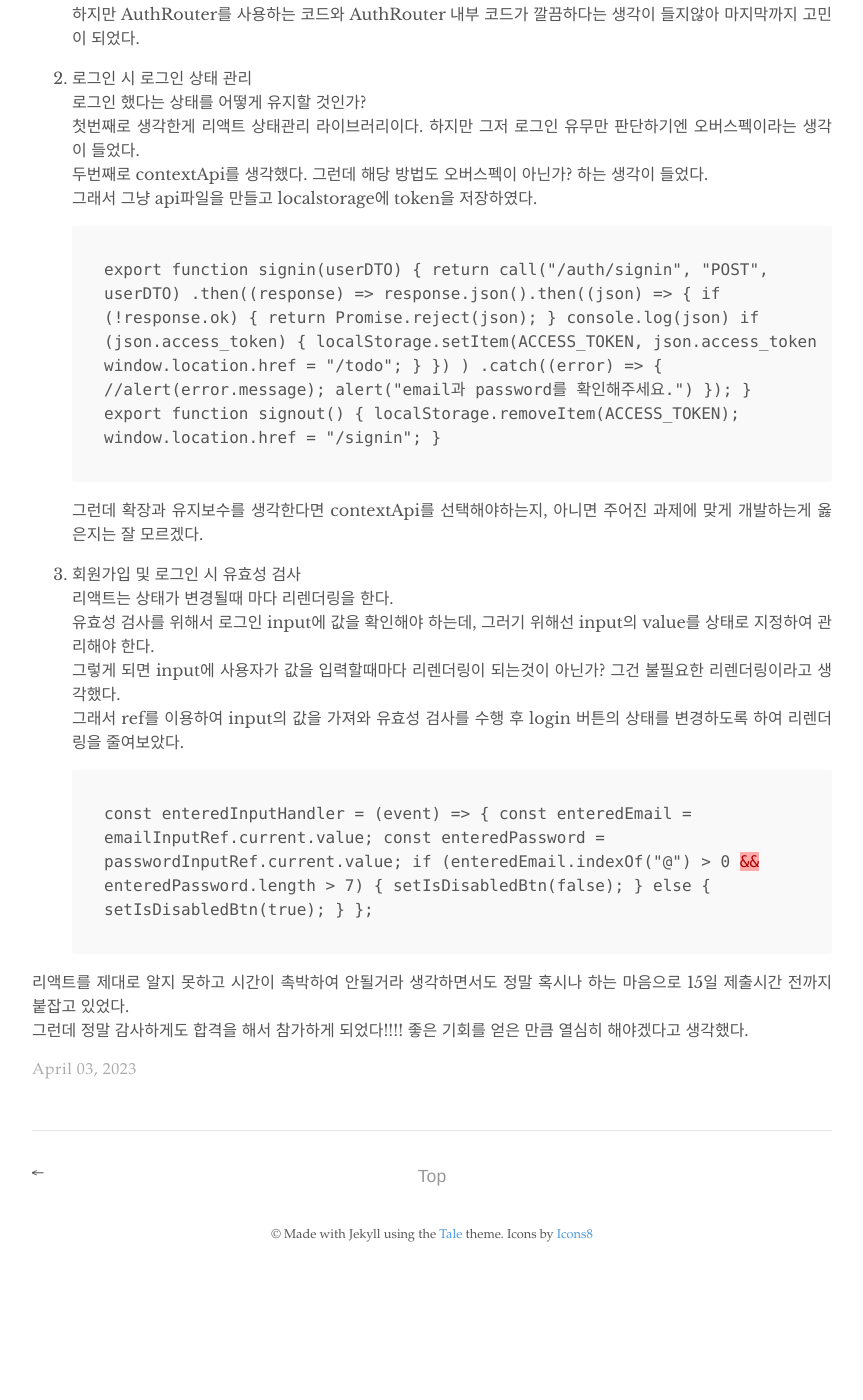
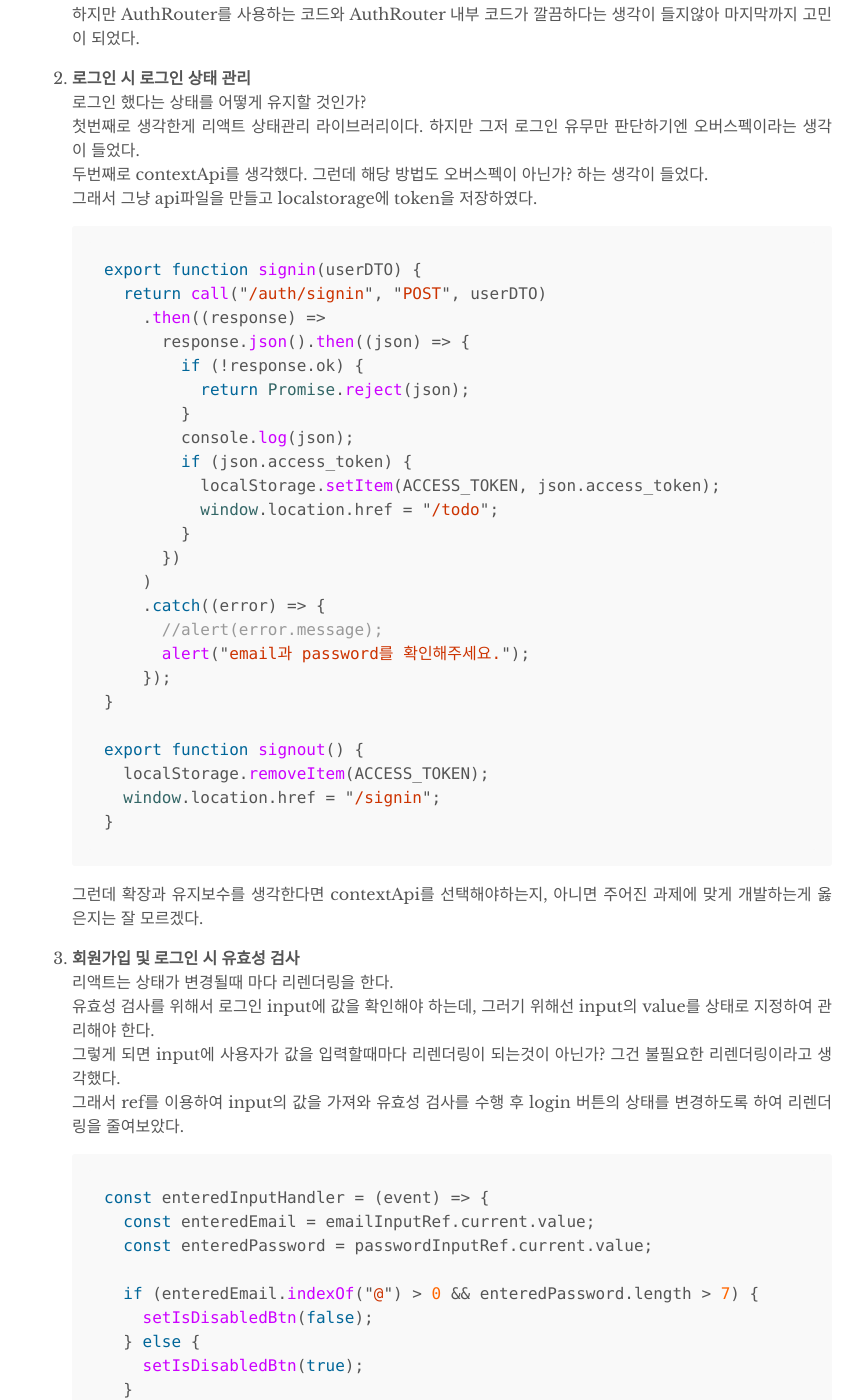
Before and after one commit to haeunchoi-dev/haeunchoi-dev.github.io, a Jekyll site: the page built from _posts/study/wanted/2023-04-03-pre-onboarding-frontend-1.md, in a window 1280 px wide and 1400 px high, scrolled down 1795 px. Shown: the whole window, without its empty margins (208-1071 px from the left). Built offline with Jekyll 4.4.1, drawn with Linux system fonts in a browser that asks for light colours; before the commit the page ends 3073 px from its top, so only the background shows below that; some of the changed text lies outside the part shown.

Commit message:
Docs: wanted-frontend-internship

````diff
--- a/_posts/study/wanted/2023-04-03-pre-onboarding-frontend-1.md
+++ b/_posts/study/wanted/2023-04-03-pre-onboarding-frontend-1.md
@@ -25,7 +25,7 @@ si에서 jsp만 사용하다가 view와 리액트에 대해 알게되어 한번
 
 당연히 요구사항은 모두 만족시켜야겠지만 더 신경을 쓴 지점이 있다면, 크게 3가지가 있었다.
 
-1. 로그인 여부에 따른 리다이렉트
+1. **로그인 여부에 따른 리다이렉트**
    로그인 여부에 따라 todo나 로그인 화면으로 리다이렉트를 해야했다.
    우선 제일 먼저 생각한 방법은 useEffect를 이용한 방법이다.
     인증이 필요한 컴포넌트 내에 useEffect를 사용해 token을 검사하고 인증결과에 따라 리다이렉트를 시키는 방법이다.
@@ -66,37 +66,59 @@ si에서 jsp만 사용하다가 view와 리액트에 대해 알게되어 한번
 
    하지만 AuthRouter를 사용하는 코드와 AuthRouter 내부 코드가 깔끔하다는 생각이 들지않아 마지막까지 고민이 되었다.
 
-2. 로그인 시 로그인 상태 관리
+2. **로그인 시 로그인 상태 관리**
    로그인 했다는 상태를 어떻게 유지할 것인가?
    첫번째로 생각한게 리액트 상태관리 라이브러리이다. 하지만 그저 로그인 유무만 판단하기엔 오버스펙이라는 생각이 들었다.
    두번째로 contextApi를 생각했다. 그런데 해당 방법도 오버스펙이 아닌가? 하는 생각이 들었다.
    그래서 그냥 api파일을 만들고 localstorage에 token을 저장하였다.
 
-   ```html
-   export function signin(userDTO) { return call("/auth/signin", "POST",
-   userDTO) .then((response) => response.json().then((json) => { if
-   (!response.ok) { return Promise.reject(json); } console.log(json) if
-   (json.access_token) { localStorage.setItem(ACCESS_TOKEN, json.access_token);
-   window.location.href = "/todo"; } }) ) .catch((error) => {
-   //alert(error.message); alert("email과 password를 확인해주세요.") }); }
-   export function signout() { localStorage.removeItem(ACCESS_TOKEN);
-   window.location.href = "/signin"; }
+   ```javascript
+   export function signin(userDTO) {
+     return call("/auth/signin", "POST", userDTO)
+       .then((response) =>
+         response.json().then((json) => {
+           if (!response.ok) {
+             return Promise.reject(json);
+           }
+           console.log(json);
+           if (json.access_token) {
+             localStorage.setItem(ACCESS_TOKEN, json.access_token);
+             window.location.href = "/todo";
+           }
+         })
+       )
+       .catch((error) => {
+         //alert(error.message);
+         alert("email과 password를 확인해주세요.");
+       });
+   }
+
+   export function signout() {
+     localStorage.removeItem(ACCESS_TOKEN);
+     window.location.href = "/signin";
+   }
    ```
 
    그런데 확장과 유지보수를 생각한다면 contextApi를 선택해야하는지, 아니면 주어진 과제에 맞게 개발하는게 옳은지는 잘 모르겠다.
 
-3. 회원가입 및 로그인 시 유효성 검사
-   리액트는 상태가 변경될때 마다 리렌더링을 한다.
-   유효성 검사를 위해서 로그인 input에 값을 확인해야 하는데, 그러기 위해선 input의 value를 상태로 지정하여 관리해야 한다.
-   그렇게 되면 input에 사용자가 값을 입력할때마다 리렌더링이 되는것이 아닌가? 그건 불필요한 리렌더링이라고 생각했다.
-   그래서 ref를 이용하여 input의 값을 가져와 유효성 검사를 수행 후 login 버튼의 상태를 변경하도록 하여 리렌더링을 줄여보았다.
-   ```html
-   const enteredInputHandler = (event) => { const enteredEmail =
-   emailInputRef.current.value; const enteredPassword =
-   passwordInputRef.current.value; if (enteredEmail.indexOf("@") > 0 &&
-   enteredPassword.length > 7) { setIsDisabledBtn(false); } else {
-   setIsDisabledBtn(true); } };
+3. **회원가입 및 로그인 시 유효성 검사**
+    리액트는 상태가 변경될때 마다 리렌더링을 한다.
+    유효성 검사를 위해서 로그인 input에 값을 확인해야 하는데, 그러기 위해선 input의 value를 상태로 지정하여 관리해야 한다.
+    그렇게 되면 input에 사용자가 값을 입력할때마다 리렌더링이 되는것이 아닌가? 그건 불필요한 리렌더링이라고 생각했다.
+    그래서 ref를 이용하여 input의 값을 가져와 유효성 검사를 수행 후 login 버튼의 상태를 변경하도록 하여 리렌더링을 줄여보았다.
+
+   ```javascript
+   const enteredInputHandler = (event) => {
+     const enteredEmail = emailInputRef.current.value;
+     const enteredPassword = passwordInputRef.current.value;
+
+     if (enteredEmail.indexOf("@") > 0 && enteredPassword.length > 7) {
+       setIsDisabledBtn(false);
+     } else {
+       setIsDisabledBtn(true);
+     }
+   };
    ```
 
 리액트를 제대로 알지 못하고 시간이 촉박하여 안될거라 생각하면서도 정말 혹시나 하는 마음으로 15일 제출시간 전까지 붙잡고 있었다.
-그런데 정말 감사하게도 합격을 해서 참가하게 되었다!!!! 좋은 기회를 얻은 만큼 열심히 해야겠다고 생각했다.
+그런데 정말 감사하게도 합격을 해서 참가하게 되었다!!!! 좋은 기회를 얻은 만큼 열심히 해야겠다.
--- /dev/null
+++ b/_posts/study/wanted/2023-04-04-pre-onboarding-frontend-2.md
@@ -0,0 +1,59 @@
+---
+layout: post
+title: "원티드 프리온보딩 프론트엔드 인턴십 (2)"
+tags: "wanted-frontend-internship"
+slug: "wanted-pre-onboarding-frontend-internship-2"
+categories: "Study"
+---
+
+## 1주차 과제
+
+팀을 배정 받고 처음으로 받은 과제는 사전 과제였던 todo 앱의 Best Practice를 선정하는 것이다.
+
+> Best Practice란 팀원들이 각자의 구현방법을 설명하고 토론했을 때 팀 안에서 이 방법이 가장 효율적이라고 판단되는 것
+
+Best Practice를 도출하기 위해 우리가 선택한 방식은 전반적으로 디자인과 코드가 좋은 유지석 팀장님의 코드를 기반으로 각자 새로운 todo앱을 만들어 오는 것이었다.
+
+감사하게도 팀장님이 초기 코드를 올려주었고, 우리는 해당 코드를 기반으로 각자 다른 팀원의 Best Practice를 선정하여 새로운 todo 앱을 만들었다. 그리고 이틀 후 어떤 코드를 참고했는지 이유와 함께 설명하고 최종 제출물을 선정하였다.
+
+내가 Best Practice를 선정할때 주요하게 본 부분은 사전과제를 할때 고민한 부분이었다.
+
+1. **로그인 여부에 따른 리다이렉트**
+   지난주 나는 PrivateRouter와 useEffect 중에서 고민을 하였다. 그런데 팀원의 코드 중 Router를 사용하는 방법이 있었다. 내가 생각하지 못했던 방식을 알게되어 좋았다. 게다가 불필요한 페이지 이동이 없고 코드 가독성도 좋다고 생각했다. (역시 공부는 여러사람과 하는게 좋다.)
+   ```
+         <Route
+           path="/"
+           exact
+           element={token ? <Navigate to="/todo" replace /> : <SignIn />}
+         />
+   ```
+   팀원과 privateRouter, Router, useEffect 각각의 장단점에 대해 의견을 나누었다. 나는 useEffect를 사용시 유지보수와 중복코드를 걱정하였는데, 컴포넌트가 마운트 된 후 이펙트를 처리하므로 사용자가 화면 깜빡인 현상을 경험할 수 있다는 단점도 알게 되었다.
+2. **상태 관리**
+   ContextApi와 reducer를 사용하는 것이 프로젝트 규모에 맞는지에 대한 토론을 하였다. 나는 프로젝트 규모가 작고, props depth가 깊지 않아 props drilling이 일어나지 않기에 Status로 충분해 보인다고 생각했다. 하지만 auth가 전역으로 쓰이기에 ContextApi가 적합하고 reducer를 사용하면 상태를 분리해 재사용성을 높이고 다양한 액션을 가진 todo 상태 간의 관계를 파악하기 쉽다는 의견을 듣고 생각을 바꿨다.
+   ```javascript
+   const reducer = (state, action) => {
+     switch (action.type) {
+       case AUTH_ACTION.SET_TOKEN:
+         localStorage.setItem(ACCESS_TOKEN, action.token);
+         return { ...state, token: action.token };
+       case AUTH_ACTION.RESET_TOKEN:
+         localStorage.removeItem(ACCESS_TOKEN);
+         return { ...state, token: "" };
+       default:
+         return state;
+     }
+   };
+   ```
+
+## 회고
+
+감사하게도 내가 만든 todo를 최종 팀과제로 제출하게 되었다. ~~팀원들의 Best Practice를 잘 가져온것 같다~~
+팀원들의 코드가 모두 나보다 훌륭하여 배울점이 너무 많았다. 이전에 사전과제를 수행하며 고민했던 부분을 해결할 수 있었다.
+<br>
+이번 프론트엔드 인턴십은 팀을 구성해주었지만 파트를 분배하고 협업하는 방식이 아니었다. 다만, 각자가 개인 프로젝트를 수행하는데, 다른 사람의 코드를 검토하고 토론하는 기회를 통해 실력을 향상시킬 수 있었다.
+<br>
+팀 프로젝트를 진행하더라도 업무를 파트로 분배하여 동일한 주제로 코드를 작성하는 기회가 많이 없었다. 하지만 이번 프로젝트에서는 동일한 주제를 다루고 있어서, 다른 팀원들이 어떻게 고민한 부분을 해결했는지 살펴보고 배울 수 있었다. 또한, 고민하고 있는 부분을 팀원들과 함께 토론하며 해결해 나가는 과정이 매우 즐거웠다.
+
+## 1주차 레파지토리
+
+[https://github.com/wanted-pre-7/wanted-pre-onboarding-frontend](https://github.com/wanted-pre-7/wanted-pre-onboarding-frontend)
````
